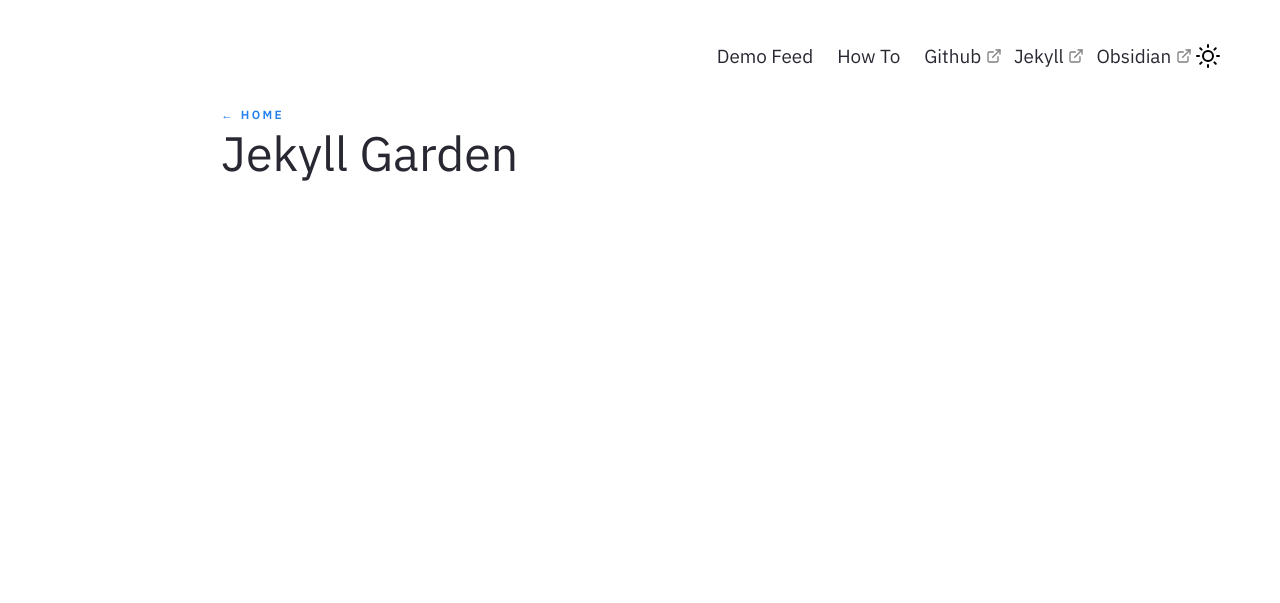
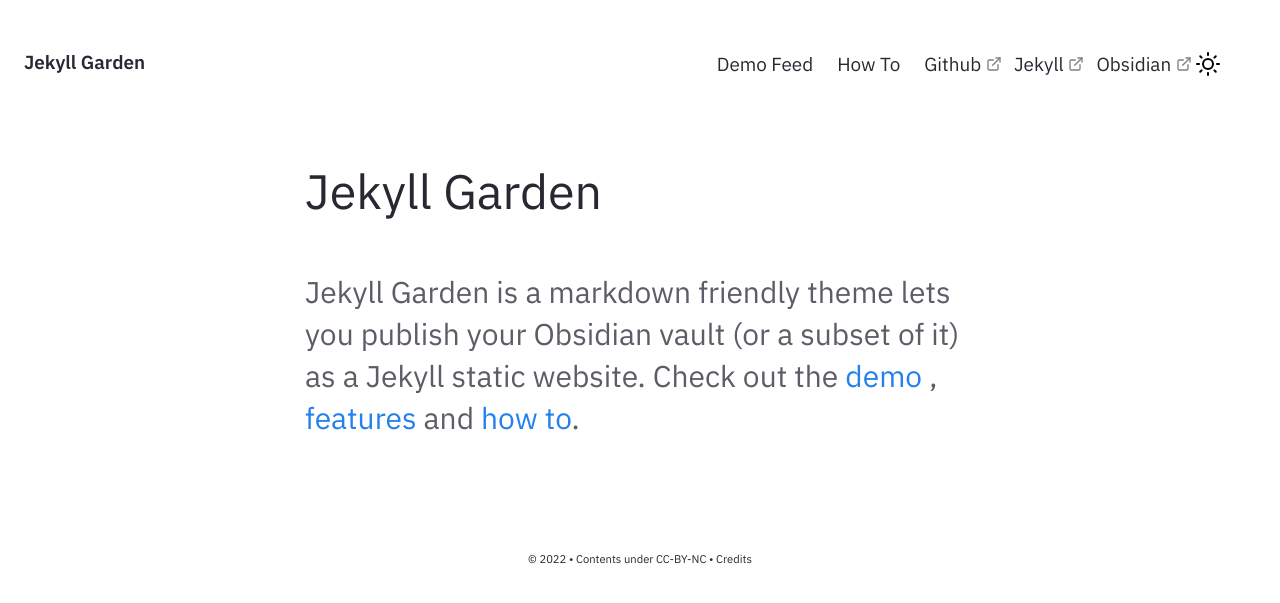
Before and after one commit to Networksx333/LiM_better, a Jekyll site: the page built from pages/index.md, in a window 1280 px wide. Shown: the top 603 px of the page. Built offline with Jekyll 4.4.1, drawn with Linux system fonts in a browser that asks for light colours; part of the change alters nothing that is shown.

Commit message:
Update _config.yml

```diff
--- a/_config.yml
+++ b/_config.yml
@@ -1,5 +1,122 @@
-title: Merlot theme
-description: Merlot is a theme for GitHub Pages.
-show_downloads: true
-google_analytics:
-theme: jekyll-theme-merlot
+# Welcome to Jekyll!
+#
+# This config file is meant for settings that affect your whole blog, values
+# which you are expected to set up once and rarely edit after that. If you find
+# yourself editing this file very often, consider using Jekyll's data files
+# feature for the data you need to update frequently.
+#
+# For technical reasons, this file is *NOT* reloaded automatically when you use
+# 'bundle exec jekyll serve'. If you change this file, please restart the server process.
+#
+# If you need help with YAML syntax, here are some quick references for you:
+# https://learn-the-web.algonquindesign.ca/topics/markdown-yaml-cheat-sheet/#yaml
+# https://learnxinyminutes.com/docs/yaml/
+#
+# Site settings
+# These are used to personalize your new site. If you look in the HTML files,
+# you will see them accessed via {{ site.title }}, {{ site.email }}, and so on.
+# You can create any custom variable you would like, and they will be accessible
+# in the templates via {{ site.myvariable }}.
+
+# URL is the base hostname with protocol for your site, eg http://example.com
+url: "" # the base hostname & protocol for your site, e.g. http://example.com
+
+# If you want to install this jekyll in a subpath (eg /digitalgarden) set it here.
+# Else keep it Empty (DON'T PUT /; Keep it empty)
+baseurl: ""
+
+# Website Header, Description, Footer year and text.
+# If you are deleting this, make sure you remove it from HTML files too
+heading: Jekyll Garden # Change this
+content: Obsidian ready Jekyll Theme
+copyright:
+  year: © 2022
+  msg: Contents under CC-BY-NC
+
+# Set title and content for private & broken link tooltop
+privatelinks:
+  title: Private or Broken Links
+  msg: The page you're looking for is either not available or private!
+
+# Theme level preferences
+# To enable set "enabled : true" else, use "enabled:false"
+preferences:
+  search:
+    enabled: true
+  wiki_style_link:
+    enabled: true
+  pagepreview:
+    enabled: true
+  backlinks:
+    enabled: true
+# To enable a homepage, change the value to true and add content to _includes/Homepage.html
+# If enable : false, notes feed will be as homepage.
+  homepage:
+    enabled: true ##If you need a homepage, change this to true and edit _includes/Homepage.html
+
+encoding: utf-8
+
+# Build settings
+theme: null
+plugins:
+  - jekyll-feed
+  - jekyll-sitemap
+  - jekyll-tidy
+
+## Enable Collections
+## Suggested collects are "notes" "lists" and "blog"
+collections:
+    notes:
+      output: true
+      permalink: /note/:title
+
+markdown: kramdown
+
+kramdown:
+  input: GFM
+  hard_wrap: false
+  math_engine: katex
+  smart_quotes: ["apos", "apos", "quot", "quot"]
+  syntax_highlighter: rouge
+
+sass:
+  style: compressed
+
+defaults:
+  - scope:
+      path: ""
+      type: posts
+    values:
+      layout: Post
+      permalink: /post/:title
+      content-type: post
+  - scope:
+      path: ""
+      type: notes
+    values:
+      layout: Post
+      content-type: notes
+
+
+# Exclude from processing.
+# The following items will not be processed, by default.
+# Any item listed under the `exclude:` key here will be automatically added to
+# the internal "default list".
+#
+# Excluded items can be processed by explicitly listing the directories or
+# their entries' file path in the `include:` list.
+#
+exclude:
+  - _notes/000 Inbox
+  - _notes/200 Private
+  - _notes/300 Templates
+#   - .sass-cache/
+#   - .jekyll-cache/
+#   - gemfiles/
+#   - Gemfile
+#   - Gemfile.lock
+#   - node_modules/
+#   - vendor/bundle/
+#   - vendor/cache/
+#   - vendor/gems/
+#   - vendor/ruby/
```
